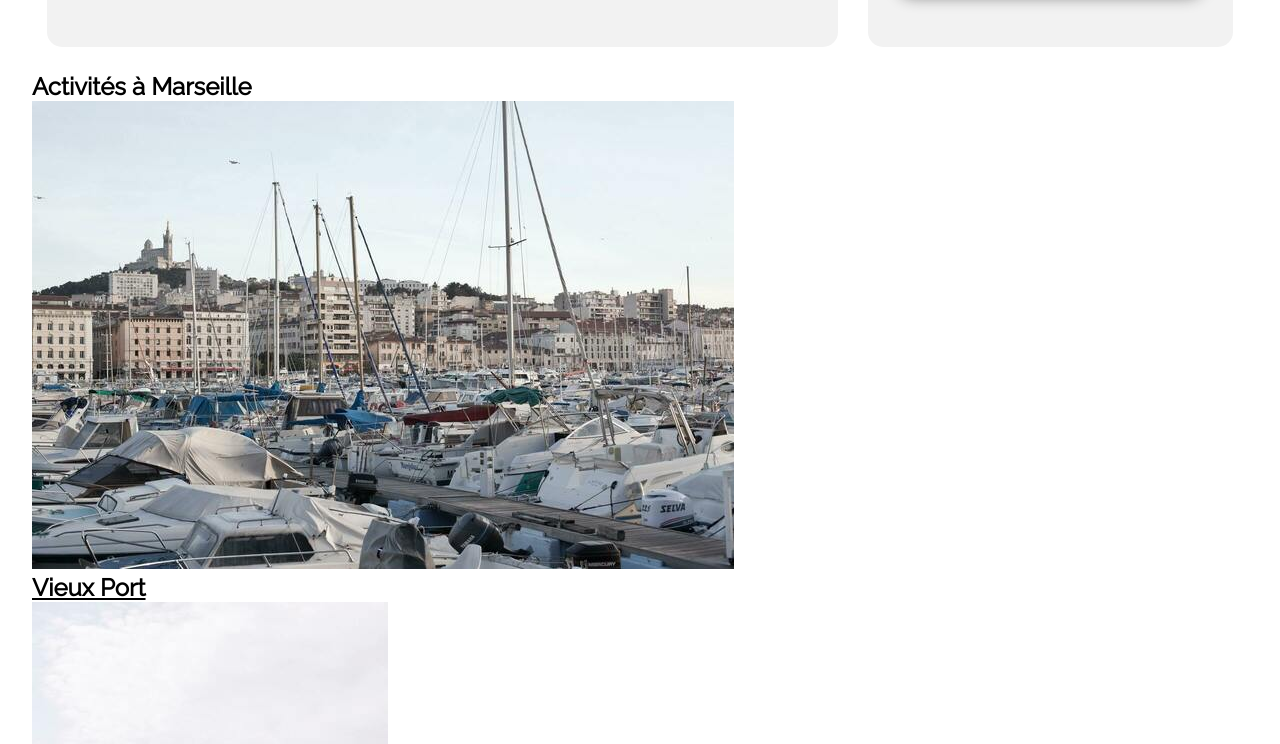
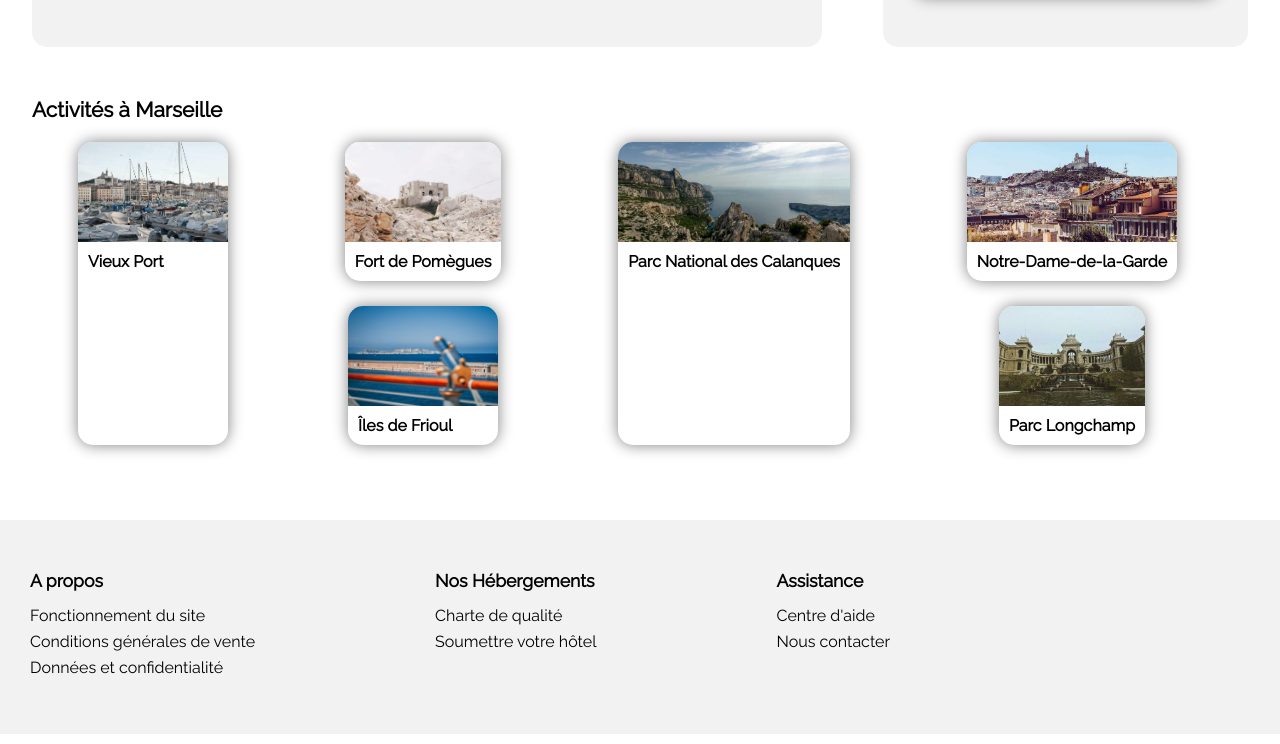
Before and after one commit to Ffedronic/FelixFedronic_2_16022021, a plain HTML site: page html/index.html in a window 1280 px wide. Shown: the part 1036-1780 px from the top of the page. Drawn offline with Linux system fonts and the light colour scheme.

Commit message:
intégration de la partie activité réservia

```diff
--- a/css/style.css
+++ b/css/style.css
@@ -53,7 +53,7 @@
 
 .container {
     width: 95%;
-    margin: 50px auto;
+    margin: auto ;
     max-width: 1240px;
 }
 
@@ -249,12 +249,12 @@
 /*hosting blocks*/
 
 #hosting {
-    margin-top: 25px;
-    margin-bottom: 25px;
+    margin-top: 50px;
+    margin-bottom: 50px;
     box-sizing: border-box;
     display: flex;
     flex-direction: row-reverse;
-    justify-content: space-around;
+    justify-content: space-between;
 }
 
 /*hosting most_pop_hosting*/
@@ -443,6 +443,69 @@
     margin : 0px 0px 20px 30px ;
 }
 
+/*activity*/
+
+.activity__block {
+    margin-top: 50px;
+    margin-bottom: 50px;
+    box-sizing: border-box;
+    display: flex;
+    flex-direction: column;
+}
+
+.activity__block__title {
+    font-weight: bold;
+    font-size: 1.3em;
+    margin-bottom: 20px;
+}
+
+.activity__card__group {
+    display: flex;
+    flex-direction: row;
+    justify-content: space-around;
+}
+
+.activity__horizontal__card__group {
+    display: flex;
+    flex-direction: column;
+    justify-content: space-between;
+    align-items: center;
+}
+
+.activity__card {
+    background-color: white;
+    box-shadow: 0px 0px 15px grey;
+    border-radius: 15px;
+    width: auto ;
+    margin: 0px 25px 25px 0px ;
+}
+
+.activity__card a {
+    display: flex;
+    flex-direction: column;
+    text-decoration: none ;
+}
+
+.activity__card__image {
+    overflow: hidden;
+    height : 100px ;
+    width : 100% ;
+    border-radius: 15px 15px 0px 0px ;
+}
+
+.activity__card__image img {
+    width: 100%;
+    height: 100px;
+    object-fit: cover ;
+    object-position: 50% 50%;
+}
+.activity__card__title {
+    font-size: 1em;
+    font-weight: bold;
+    padding: 10px;
+}
+
+
 /*footer*/
 
 .footer {
--- a/html/index.html
+++ b/html/index.html
@@ -308,16 +308,21 @@
                 <!--activity card-->
                 <article class="activity__card border blue">
                     <a href="">
-                        <img class="activity__card__image border orange" src="/images/activites/4_small/reno-laithienne-QUgJhdY5Fyk-unsplash.jpg" alt="Vieux Port">
+                        <div class="activity__card__image border orange">
+                            <img src="/images/activites/4_small/reno-laithienne-QUgJhdY5Fyk-unsplash.jpg" alt="Vieux Port">
+                        </div>
                         <header class="border orange">
                             <h2 class="activity__card__title">Vieux Port</h2>
                         </header>
                     </a>
                 </article>
+                <div class="activity__horizontal__card__group">
                     <!--activity card-->
                     <article class="activity__card border blue">
                         <a href="">
-                        <img class="activity__card__image border orange" src="/images/activites/4_small/paul-hermann-QFTrLdQIRhI-unsplash.jpg" alt="Fort de Pomègues">
+                            <div class="activity__card__image border orange">
+                                <img src="/images/activites/4_small/paul-hermann-QFTrLdQIRhI-unsplash.jpg" alt="Fort de Pomègues">
+                            </div>
                             <header class=" border orange">
                                 <h2 class="activity__card__title">Fort de Pomègues</h2>
                             </header>
@@ -326,25 +331,33 @@
                     <!--activity card-->
                     <article class="activity__card border blue">
                         <a href="">
-                        <img class="activity__card__image border orange" src="/images/activites/4_small/kevin-hikari-rV_Qd1l-VXg-unsplash.jpg" alt="Iles de Frioul">
+                            <div class="activity__card__image border orange">
+                                <img src="/images/activites/4_small/kevin-hikari-rV_Qd1l-VXg-unsplash.jpg" alt="Iles de Frioul">
+                            </div>
                             <header class="border orange">
                                 <h2 class="activity__card__title">Îles de Frioul</h2>
                             </header>
                         </a>
                     </article>
+                </div>
                 <!--activity card-->
                 <article class="activity__card border blue">
                     <a href="">
-                        <img class="activity__card__image border orange" src="/images/activites/4_small/kilyan-sockalingum-NR8-cBCN3aI-unsplash.jpg" alt="Parc National des Calanques">
+                        <div class="activity__card__image border orange">
+                            <img src="/images/activites/4_small/kilyan-sockalingum-NR8-cBCN3aI-unsplash.jpg" alt="Parc National des Calanques">
+                        </div>
                         <header class="border orange">
                             <h2 class="activity__card__title">Parc National des Calanques</h2>
                         </header>
                     </a>
                 </article>
+                <div class="activity__horizontal__card__group">
                     <!--activity card-->
                     <article class="activity__card border blue">
                         <a href="">
-                        <img class="activity__card__image border orange" src="/images/activites/4_small/florian-wehde-xW9e8gdotxI-unsplash.jpg" alt="Notre-Dame-de-la-Garde">
+                            <div class="activity__card__image vertical border orange">
+                                <img src="/images/activites/4_small/florian-wehde-xW9e8gdotxI-unsplash.jpg" alt="Notre-Dame-de-la-Garde">
+                            </div>
                             <header class="border orange">
                                 <h2 class="activity__card__title">Notre-Dame-de-la-Garde</h2>
                             </header>
@@ -353,12 +366,15 @@
                     <!--activity card-->
                     <article class="activity__card border blue">
                         <a href="">
-                        <img class="activity__card__image border orange" src="/images/activites/4_small/lena-paulin-wH2-EJoDcV0-unsplash.jpg" alt="Parc Longchamp">
+                            <div class="activity__card__image border orange">
+                                <img src="/images/activites/4_small/lena-paulin-wH2-EJoDcV0-unsplash.jpg" alt="Parc Longchamp">
+                            </div>
                             <header class="border orange">
                                 <h2 class="activity__card__title">Parc Longchamp</h2>
                             </header>
                         </a>
                     </article>
+                </div>
             </div>
         </section>
     </div>
```
Also changed, not shown: 1 other file. Lines whose indentation alone changed are shown as unchanged.
